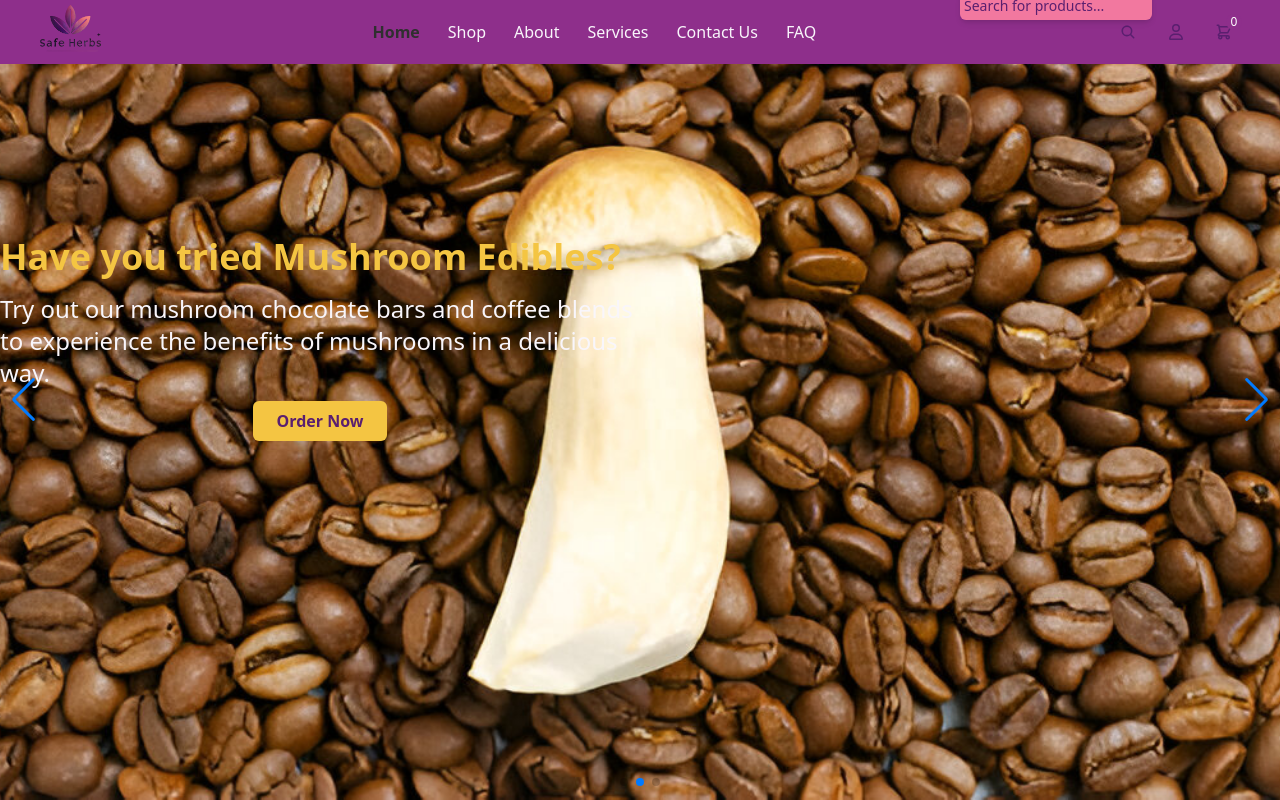
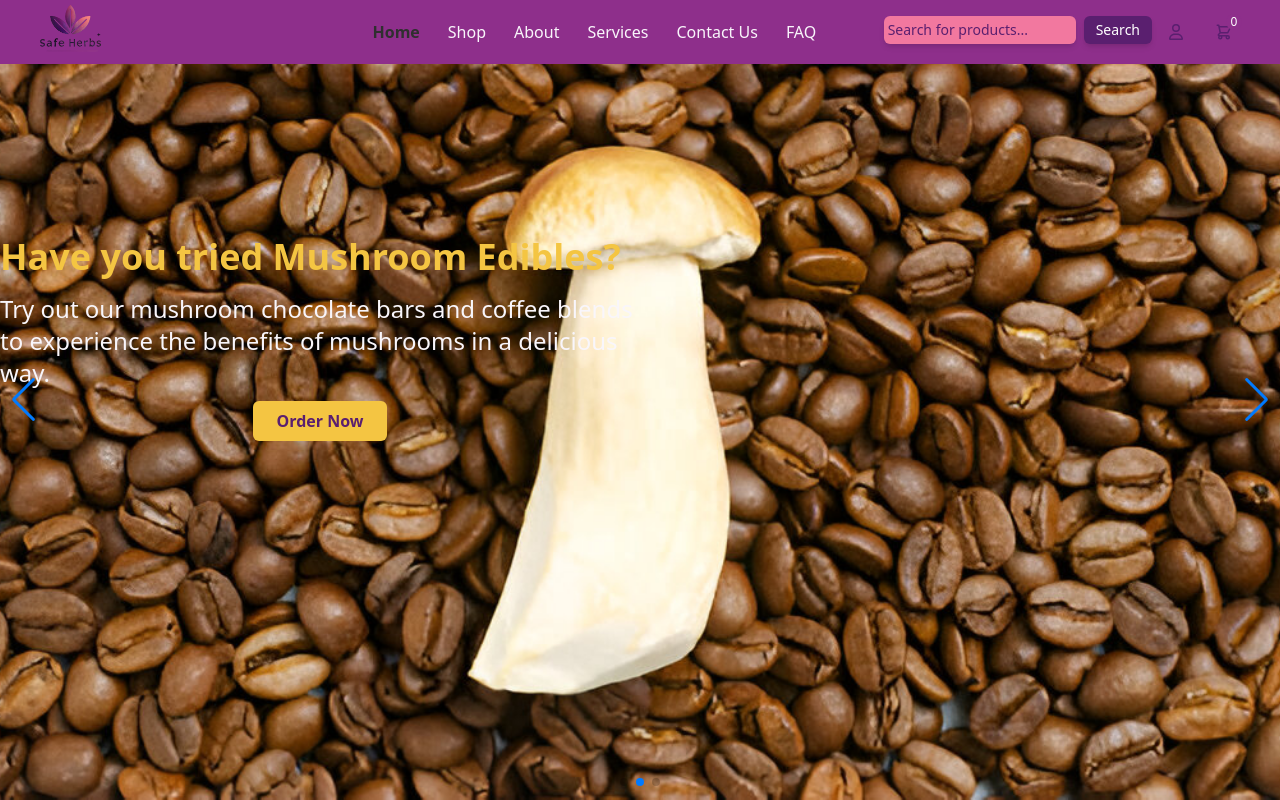
Before and after one commit to Sochik/Safe-Herb, a React (Vite) app: page / in a window 1280 px wide. Both pictures are taken after a click on the element 1128 px from the left and 32 px from the top of the page. Shown: the top 800 px of the page. Built offline with nearby package versions, Linux system fonts and the light colour scheme.

Commit message:
fix bugs

```diff
--- a/src/components/Header.jsx
+++ b/src/components/Header.jsx
@@ -95,14 +95,20 @@ export default function Navbar() {
             </div>
             {/* Search Bar */}
             {isSearchOpen && (
-              <div className="absolute md:right-20 -top-8 mx-2 my-2 flex items-center rounded-md shadow-md z-40">
+              <div className="absolute md:right-20 -top-8 md:-top-2 mx-2 my-2 flex items-center rounded-md  z-40">
                 <input
                   type="text"
-                  className="w-48 p-1 text-sm rounded-md placeholder:text-primary focus:outline-none focus:ring-2 focus:ring-highlight focus:rounded-md bg-highlight"
+                  className="w-48 p-1 text-sm rounded-md placeholder:text-primary focus:outline-none shadow-md focus:ring-2 focus:ring-highlight focus:rounded-md bg-highlight"
                   placeholder="Search for products..."
                   value={searchQuery}
                   onChange={handleSearchChange}
                 />
+                <button
+                  onClick={() => console.log(`Searching for: ${searchQuery}`)} // Replace with actual search logic
+                  className="ml-2 px-3 py-1 text-sm text-white shadow-md bg-primary rounded-md hover:bg-highlight transition-all"
+                >
+                  Search
+                </button>
               </div>
             )}
             <Link
```
